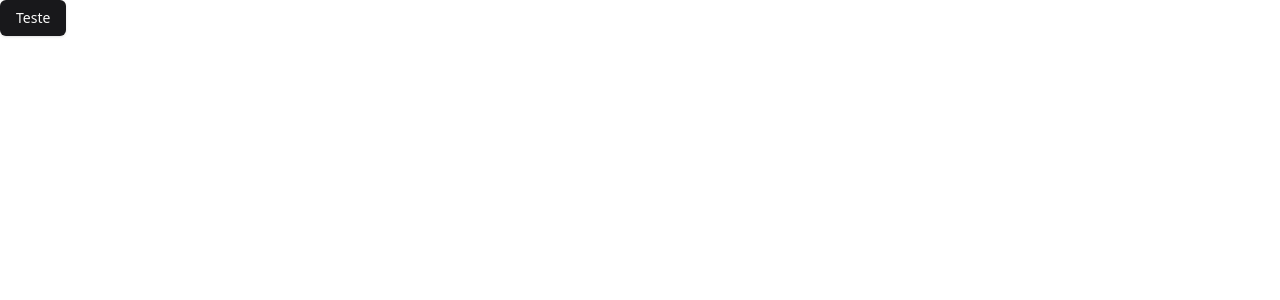
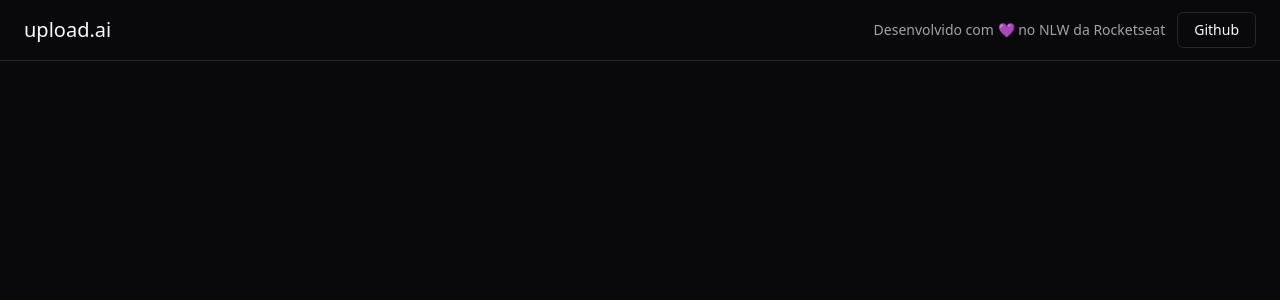
Before and after one commit to ArthurPMachado/Transcript-IA, a React (Vite) app: page / in a window 1280 px wide. Shown: the top 300 px of the page. Built offline with nearby package versions, Linux system fonts and the light colour scheme.

Commit message:
install lucide-react and start application html

```diff
--- a/package.json
+++ b/package.json
@@ -14,6 +14,7 @@
     "@radix-ui/react-slot": "^1.0.2",
     "class-variance-authority": "^0.7.0",
     "clsx": "^2.0.0",
+    "lucide-react": "^0.276.0",
     "react": "^18.2.0",
     "react-dom": "^18.2.0",
     "tailwind-merge": "^1.14.0",
--- a/src/App.tsx
+++ b/src/App.tsx
@@ -2,6 +2,17 @@
 
 export function App() {
   return (
-    <Button>Teste</Button>
+    <div>
+      <div className="px-6 py-3 flex items-center justify-between border-b">
+        <h1 className="text-xl font bold">upload.ai</h1>
+
+        <div className="flex items-center gap-3">
+          <span className="text-sm text-muted-foreground">
+            Desenvolvido com 💜 no NLW da Rocketseat
+          </span>
+          <Button variant="outline">Github</Button>
+        </div>
+      </div>
+    </div>
   )
 }
--- a/src/index.css
+++ b/src/index.css
@@ -4,65 +4,27 @@
 
 @layer base {
   :root {
-    --background: 0 0% 100%;
-    --foreground: 240 10% 3.9%;
-
-    --card: 0 0% 100%;
-    --card-foreground: 240 10% 3.9%;
-
-    --popover: 0 0% 100%;
-    --popover-foreground: 240 10% 3.9%;
-
-    --primary: 240 5.9% 10%;
-    --primary-foreground: 0 0% 98%;
-
-    --secondary: 240 4.8% 95.9%;
-    --secondary-foreground: 240 5.9% 10%;
-
-    --muted: 240 4.8% 95.9%;
-    --muted-foreground: 240 3.8% 46.1%;
-
-    --accent: 240 4.8% 95.9%;
-    --accent-foreground: 240 5.9% 10%;
-
-    --destructive: 0 84.2% 60.2%;
-    --destructive-foreground: 0 0% 98%;
-
-    --border: 240 5.9% 90%;
-    --input: 240 5.9% 90%;
-    --ring: 240 10% 3.9%;
-
-    --radius: 0.5rem;
-  }
-
-  .dark {
     --background: 240 10% 3.9%;
     --foreground: 0 0% 98%;
-
     --card: 240 10% 3.9%;
     --card-foreground: 0 0% 98%;
-
     --popover: 240 10% 3.9%;
     --popover-foreground: 0 0% 98%;
-
     --primary: 0 0% 98%;
     --primary-foreground: 240 5.9% 10%;
-
     --secondary: 240 3.7% 15.9%;
     --secondary-foreground: 0 0% 98%;
-
     --muted: 240 3.7% 15.9%;
     --muted-foreground: 240 5% 64.9%;
-
     --accent: 240 3.7% 15.9%;
     --accent-foreground: 0 0% 98%;
-
     --destructive: 0 62.8% 30.6%;
     --destructive-foreground: 0 0% 98%;
-
     --border: 240 3.7% 15.9%;
     --input: 240 3.7% 15.9%;
     --ring: 240 4.9% 83.9%;
+
+    --radius: 0.5rem;
   }
 }
 
```
Also changed, not shown: 1 other file (tests, documents, lock files or other folders).
